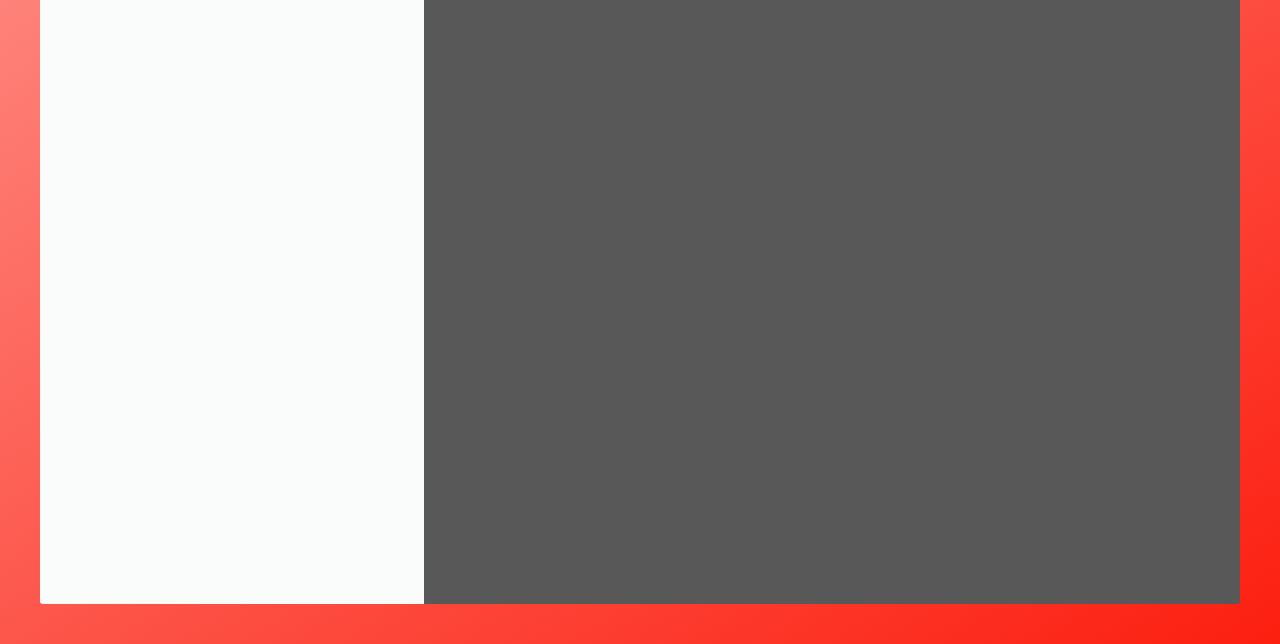
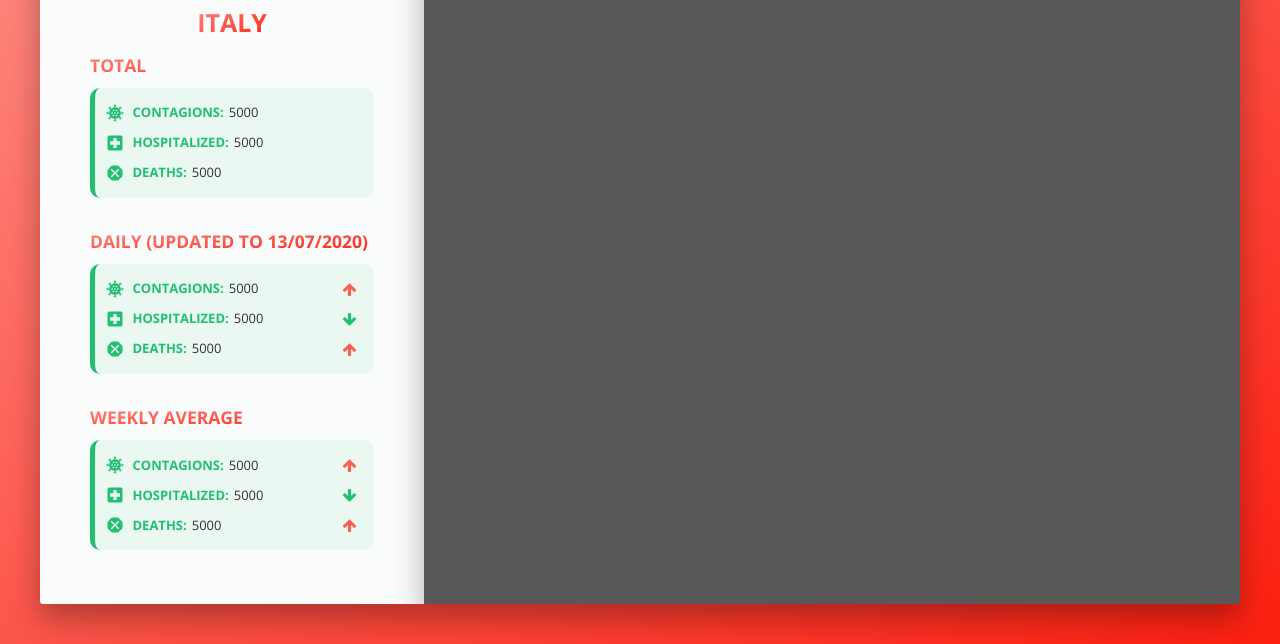
Before and after one commit to cristian97-cyber/covid-data, a website built with Parcel: page index.html in a window 1280 px wide. Shown: the part 156-800 px from the top of the page. Built offline with nearby package versions, Linux system fonts and the light colour scheme.

Commit message:
Sidebar design

```diff
--- a/index.html
+++ b/index.html
@@ -20,6 +20,128 @@
 		<main class="index">
 			<div class="sidebar">
 				<img src="src/img/logo.png" alt="Logo" class="sidebar__logo" />
+				<h2 class="heading--2 u-mb-sm">Italy</h2>
+
+				<div class="sidebar__content">
+					<h3 class="heading--3 u-mb-sm">Total</h3>
+					<div class="data u-mb-md">
+						<ul class="data__list">
+							<li class="data__item">
+								<svg class="data__item-icon">
+									<use href="src/img/icons.svg#icon-coronavirus"></use>
+								</svg>
+								<span class="data__item-title">Contagions:</span>
+								<span class="data__item-value">5000</span>
+							</li>
+							<li class="data__item">
+								<svg class="data__item-icon">
+									<use href="src/img/icons.svg#icon-local_hospital"></use>
+								</svg>
+								<span class="data__item-title">Hospitalized:</span>
+								<span class="data__item-value">5000</span>
+							</li>
+							<li class="data__item">
+								<svg class="data__item-icon">
+									<use href="src/img/icons.svg#icon-dangerous"></use>
+								</svg>
+								<span class="data__item-title">Deaths:</span>
+								<span class="data__item-value">5000</span>
+							</li>
+						</ul>
+					</div>
+
+					<h3 class="heading--3 u-mb-sm">Daily (updated to 13/07/2020)</h3>
+					<div class="data u-mb-md">
+						<ul class="data__list">
+							<li class="data__item">
+								<svg class="data__item-icon">
+									<use href="src/img/icons.svg#icon-coronavirus"></use>
+								</svg>
+								<span class="data__item-title">Contagions:</span>
+								<span class="data__item-value">5000</span>
+								<svg class="data__item-icon data__item-icon--up">
+									<use href="src/img/icons.svg#icon-arrow-up"></use>
+								</svg>
+							</li>
+							<li class="data__item">
+								<svg class="data__item-icon">
+									<use href="src/img/icons.svg#icon-local_hospital"></use>
+								</svg>
+								<span class="data__item-title">Hospitalized:</span>
+								<span class="data__item-value">5000</span>
+								<svg class="data__item-icon data__item-icon--down">
+									<use href="src/img/icons.svg#icon-arrow-down"></use>
+								</svg>
+							</li>
+							<li class="data__item">
+								<svg class="data__item-icon">
+									<use href="src/img/icons.svg#icon-dangerous"></use>
+								</svg>
+								<span class="data__item-title">Deaths:</span>
+								<span class="data__item-value">5000</span>
+								<svg class="data__item-icon data__item-icon--up">
+									<use href="src/img/icons.svg#icon-arrow-up"></use>
+								</svg>
+							</li>
+						</ul>
+					</div>
+
+					<h3 class="heading--3 u-mb-sm">Weekly average</h3>
+					<div class="data u-mb-md">
+						<ul class="data__list">
+							<li class="data__item">
+								<svg class="data__item-icon">
+									<use href="src/img/icons.svg#icon-coronavirus"></use>
+								</svg>
+								<span class="data__item-title">Contagions:</span>
+								<span class="data__item-value">5000</span>
+								<svg class="data__item-icon data__item-icon--up">
+									<use href="src/img/icons.svg#icon-arrow-up"></use>
+								</svg>
+							</li>
+							<li class="data__item">
+								<svg class="data__item-icon">
+									<use href="src/img/icons.svg#icon-local_hospital"></use>
+								</svg>
+								<span class="data__item-title">Hospitalized:</span>
+								<span class="data__item-value">5000</span>
+								<svg class="data__item-icon data__item-icon--down">
+									<use href="src/img/icons.svg#icon-arrow-down"></use>
+								</svg>
+							</li>
+							<li class="data__item">
+								<svg class="data__item-icon">
+									<use href="src/img/icons.svg#icon-dangerous"></use>
+								</svg>
+								<span class="data__item-title">Deaths:</span>
+								<span class="data__item-value">5000</span>
+								<svg class="data__item-icon data__item-icon--up">
+									<use href="src/img/icons.svg#icon-arrow-up"></use>
+								</svg>
+							</li>
+						</ul>
+					</div>
+
+					<h3 class="heading--3 u-mb-sm">Vaccinated</h3>
+					<div class="data u-mb-md">
+						<ul class="data__list">
+							<li class="data__item">
+								<svg class="data__item-icon">
+									<use href="src/img/icons.svg#icon-injection"></use>
+								</svg>
+								<span class="data__item-title">Partial:</span>
+								<span class="data__item-value">5000</span>
+							</li>
+							<li class="data__item">
+								<svg class="data__item-icon">
+									<use href="src/img/icons.svg#icon-injection"></use>
+								</svg>
+								<span class="data__item-title">Fully:</span>
+								<span class="data__item-value">5000</span>
+							</li>
+						</ul>
+					</div>
+				</div>
 			</div>
 			<div class="map"></div>
 		</main>
--- a/src/sass/abstracts/_variables.scss
+++ b/src/sass/abstracts/_variables.scss
@@ -6,6 +6,8 @@
 
 	--color-grey-light-1: #f9fcfb;
 
+	--color-grey-dark-1: #303030;
+
 	--color-green-light: #b0eacd;
 	--color-green-dark: #21bf73;
 }
--- a/src/sass/base/_base.scss
+++ b/src/sass/base/_base.scss
@@ -14,5 +14,5 @@ html {
 body {
 	height: 100vh;
 	background: var(--gradient-red);
-	color: var(--color-grey-light);
+	color: var(--color-grey-dark-1);
 }
--- a/src/sass/base/_typography.scss
+++ b/src/sass/base/_typography.scss
@@ -4,3 +4,24 @@ body {
 	font-weight: 400;
 	line-height: 1.5;
 }
+
+%headings {
+	background: var(--gradient-red);
+	-webkit-background-clip: text;
+	background-clip: text;
+	color: transparent;
+	font-weight: 700;
+	text-transform: uppercase;
+}
+
+.heading--2 {
+	@extend %headings;
+
+	font-size: 2.5rem;
+}
+
+.heading--3 {
+	@extend %headings;
+
+	font-size: 1.75rem;
+}
--- /dev/null
+++ b/src/sass/base/_utilities.scss
@@ -0,0 +1,7 @@
+.u-mb-sm {
+	margin-bottom: 1rem;
+}
+
+.u-mb-md {
+	margin-bottom: 3rem;
+}
--- /dev/null
+++ b/src/sass/components/_data.scss
@@ -0,0 +1,47 @@
+.data {
+	background: rgba(#b0eacd, 0.2);
+	padding: 1rem;
+	border-left: 0.5rem solid var(--color-green-dark);
+	border-radius: 1rem;
+
+	&__list {
+		list-style: none;
+	}
+
+	&__item {
+		display: flex;
+		align-items: center;
+
+		padding: 0.5rem 0;
+	}
+
+	&__item-icon {
+		width: 2rem;
+		height: 2rem;
+		fill: var(--color-green-dark);
+		margin-right: 0.75rem;
+
+		&--up,
+		&--down {
+			width: 1.5rem;
+			height: 1.5rem;
+			margin-left: auto;
+		}
+
+		&--up {
+			fill: var(--color-red);
+		}
+	}
+
+	&__item-title {
+		color: var(--color-green-dark);
+		font-size: 1.3rem;
+		font-weight: 700;
+		text-transform: uppercase;
+		margin-right: 0.5rem;
+	}
+
+	&__item-value {
+		font-size: 1.3rem;
+	}
+}
--- a/src/sass/components/_map.scss
+++ b/src/sass/components/_map.scss
@@ -2,6 +2,7 @@
 	background-color: rgb(88, 88, 88);
 	border-top-right-radius: 0.3rem;
 	border-bottom-right-radius: 0.3rem;
+	box-shadow: 0 1.5rem 3rem rgba(#000, 0.3);
 
 	flex: 1;
 }
--- a/src/sass/layout/_sidebar.scss
+++ b/src/sass/layout/_sidebar.scss
@@ -6,12 +6,23 @@
 	background-color: var(--color-grey-light-1);
 	border-top-left-radius: 0.3rem;
 	border-bottom-left-radius: 0.3rem;
-	padding: 3rem 2rem;
+	padding: 3rem 5rem;
+	box-shadow: 0 1.5rem 3rem rgba(#000, 0.3);
 
 	flex: 0 0 30vw;
 
 	&__logo {
 		height: 7rem;
 		width: auto;
+		margin-bottom: 2rem;
+	}
+
+	&__content {
+		align-self: stretch;
+		overflow-y: scroll;
+
+		&::-webkit-scrollbar {
+			width: 0;
+		}
 	}
 }
--- a/src/sass/main.scss
+++ b/src/sass/main.scss
@@ -2,7 +2,9 @@
 
 @import "base/base";
 @import "base/typography";
+@import "base/utilities";
 
+@import "components/data";
 @import "components/map";
 
 @import "layout/sidebar";
```
Also changed, not shown: src/img/icons.svg (added).
